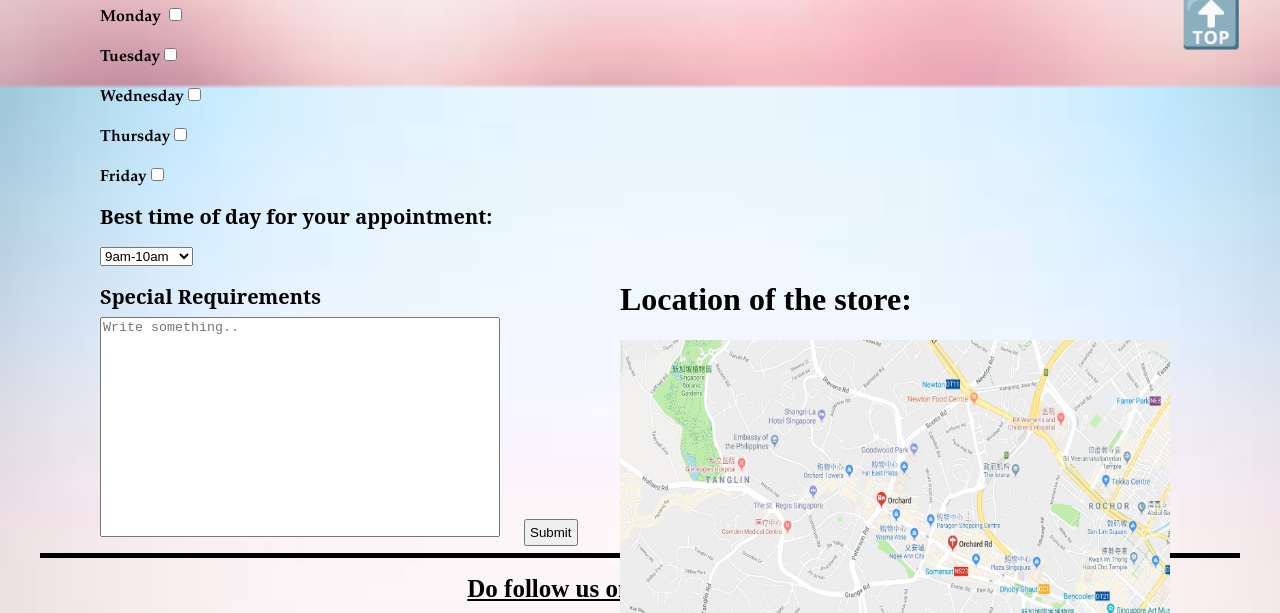
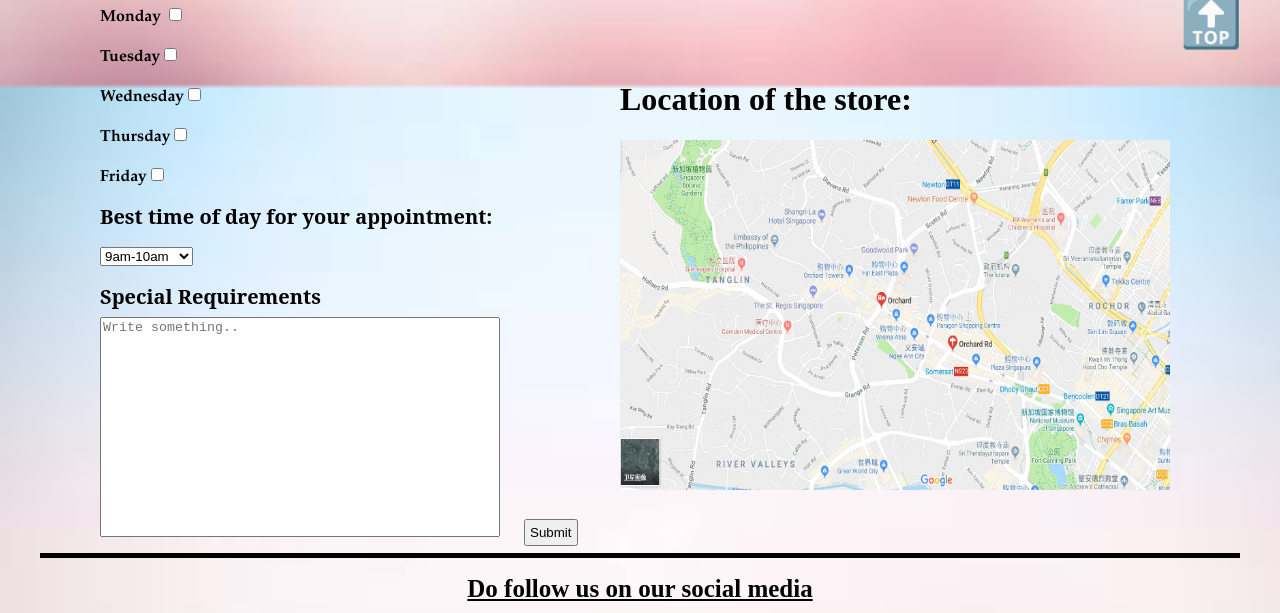
Before and after one commit to P1816316/P1816316.github.io, a plain HTML site: page contact us.html in a window 1280 px wide. Shown: the part 747-1360 px from the top of the page. Drawn offline with Linux system fonts and the light colour scheme.

Commit message:
change of map

```diff
--- a/style.css
+++ b/style.css
@@ -681,7 +681,7 @@ div.desc {
 #map{
 	position:absolute;
 	margin-left: 580px;
-	margin-top:-500px;
+	margin-top:-700px;
 
 }
 #sbmit{
```
